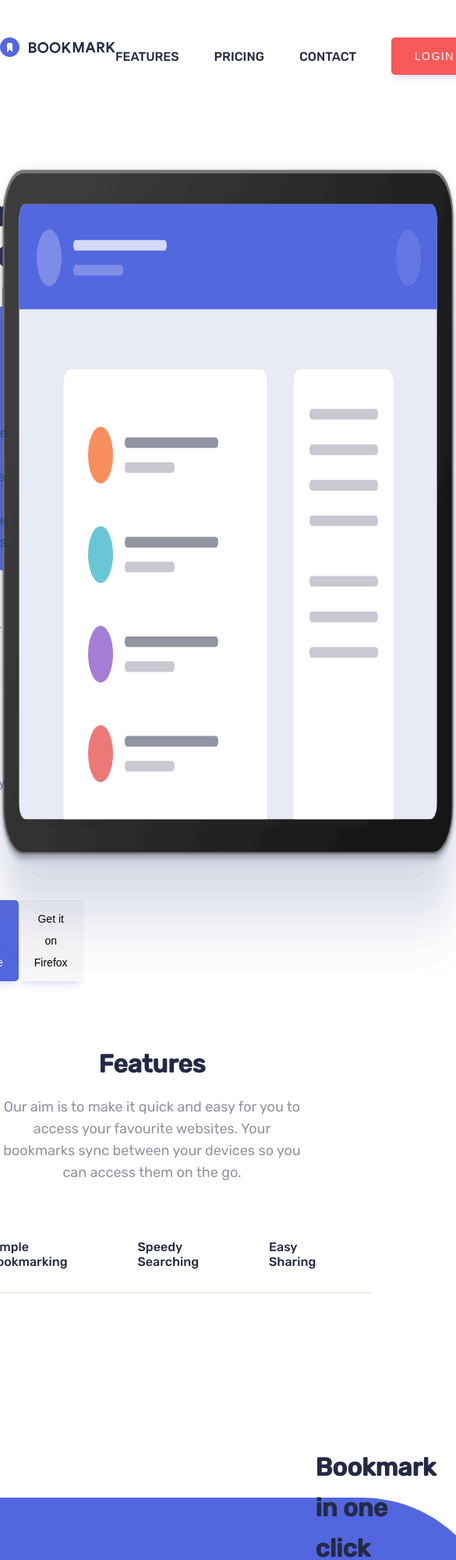
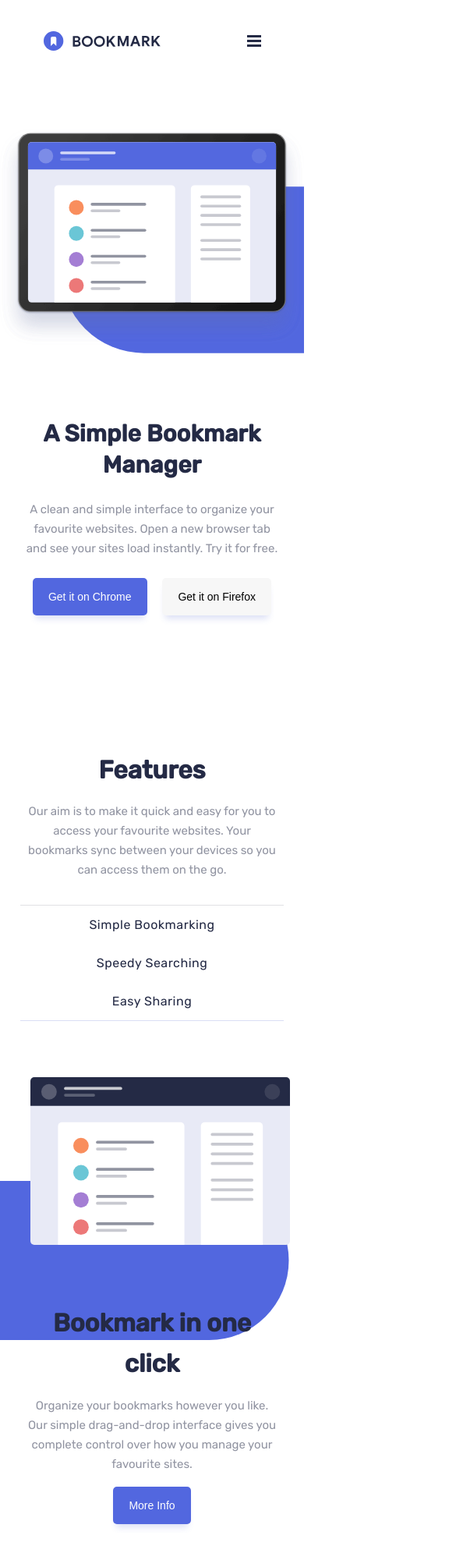
Before and after one commit to OliverVukovic/-QuantoxW5-Bookmark-Manager, a plain HTML site: page index.html in a window 390 px wide. Shown: the top 2000 px of the page at 78% size, 585 px wide, since content can reach past the window. Drawn offline with Linux system fonts and the light colour scheme.

Commit message:
mob responsive

```diff
--- a/index.html
+++ b/index.html
@@ -15,8 +15,8 @@
       <a href="#pricing">PRICING</a>
       <a href="#contact">CONTACT</a>
       <button class="red-btn">LOGIN</button>
-      <img class="menu" src="./images/icon-hamburger.svg" alt="menu">
     </nav>
+    <img class="menu" src="./images/icon-hamburger.svg" alt="menu">
   </header>
 
   <main>
@@ -66,10 +66,10 @@
 
     <section class="two">
 
-      <div class="nav-bar">
-        <a href="#simple-bookmarking">Simple Bookmarking</a>
-        <a href="#speedy-searching">Speedy Searching</a>
-        <a href="#easy-sharing">Easy Sharing</a>
+      <div class="nav-bar column">
+        <a class="bar" href="#simple-bookmarking">Simple Bookmarking</a>
+        <a class="bar" href="#speedy-searching">Speedy Searching</a>
+        <a class="bar" href="#easy-sharing">Easy Sharing</a>
       </div>
 
       <div class="modals">
@@ -80,7 +80,7 @@
 
         <div class="modal-01">
           <div class="pht">
-            <img src="./images/illustration-features-tab-1.svg" alt="illustration-features-tab-1">
+            <img class="mob" src="./images/illustration-features-tab-1.svg" alt="illustration-features-tab-1">
           </div>
 
           <div class="txt">
@@ -101,7 +101,7 @@
 
         <div class="modal-02">
           <div class="pht">
-            <img src="./images/illustration-features-tab-2.svg" alt="illustration-features-tab-2">
+            <img class="mob" src="./images/illustration-features-tab-2.svg" alt="illustration-features-tab-2">
           </div>
 
           <div class="txt">
@@ -122,7 +122,7 @@
 
         <div class="modal-03">
           <div class="pht">
-            <img src="./images/illustration-features-tab-3.svg" alt="illustration-features-tab-3">
+            <img class="mob" src="./images/illustration-features-tab-3.svg" alt="illustration-features-tab-3">
           </div>
 
           <div class="txt">
@@ -302,7 +302,7 @@
             <img class="error" src="./images/icon-error.svg" alt="icon-error">
           </div>
 
-          <button class="red-btn">
+          <button class="red-btn foot">
             Contact Us
           </button>
         </div>
--- a/style.css
+++ b/style.css
@@ -122,7 +122,6 @@ main {
 
 .order-1 {
     width: 50%;
-    background-image: url(./images/);
     padding-right: 90px;
 }
 
@@ -176,17 +175,28 @@ h2 {
     padding: 72px;
     display: flex;
     gap: 90px;
-    padding-bottom: 30px;
+    padding-bottom: 0px;
     border-bottom: 1px solid rgba(73, 93, 207, 0.2001);
 }
 
 a {
     text-decoration: none;
     color: #242A45;
-    font-weight: 500;
+    font-weight: 400;
+    font-size: 13px;
+    line-height: 17px;
+    letter-spacing: 1.5px;
 }
 a:hover {
     color: #FA5959;
+}
+
+.bar {
+    font-size: 16px;
+    letter-spacing: 0.5px;
+    padding-bottom: 30px;
+    border-bottom: 4px solid #FA5959;
+    border: none;
 }
 
 .modals {
@@ -472,4 +482,181 @@ input {
 .right-side {
     display: flex;
     gap: 40px;
+    cursor: pointer;
 }
+
+@media (max-width: 430px) {
+
+    header {
+        padding-top: 40px;
+        align-items: center;
+    }
+
+    nav {
+        display: none;
+    }
+
+    .menu {
+        display: block;
+        cursor: pointer;
+    }
+
+    main {
+        display: flex;
+        flex-direction: column;
+    }
+
+    .one {
+        flex-direction: column;
+    }
+
+    .order-1 {
+        order: 1;
+        padding: 0px;
+    }
+
+    .order-2 {
+        order: 2;
+        width: 100%;
+        margin: 0;
+        padding: 32px;
+        padding-top: 94px;
+    }
+
+
+    .extract-1 {
+        width: 80%;
+        margin-top: 170px;
+        top: 0;
+        right: 0;
+    }
+
+    h1 {
+        font-size: 30px;
+        line-height: 40px;
+        letter-spacing: 0.1px;
+        text-align: center;
+    }
+
+    p {
+        font-size: 15px;
+        line-height: 25px;
+        text-align: center;
+    }
+
+    .features {
+        padding: 32px;
+        padding-top: 140px;
+    }
+
+
+
+    .column {
+        flex-direction: column;
+        text-align: center;
+        border-top: 1px solid rgba(36, 42, 69, 0.14);
+        gap: 0px;
+        padding-top: 0px;
+    }
+
+    .bar {
+        width: 100%;
+        padding: 16px;
+    }
+
+    .modals {
+        flex-direction: column;
+        justify-content: center;
+        margin: auto;
+    }
+
+    .modal-01 {
+        width: 100%;
+        flex-direction: column;
+        padding: 0px;
+    }
+
+    .pht {
+        width: 100%;
+        padding-left: 20px;
+        margin: auto;
+        text-align: center;
+    }
+
+    .mob {
+        width: 90%;
+    }
+
+    .extract-2 {
+        width: 95%;
+        margin-top: -135px;
+        top: 1;
+    }
+
+    .txt {
+        width: 100%;
+        text-align: center;
+        align-items: center;
+        padding: 32px;
+        padding-top: 70px;
+    }
+
+    .mid-txt {
+        padding: 32px;
+        padding-top: 77px;
+    }
+
+    .three {
+        flex-direction: column;
+    }
+
+    .rows {
+        width: 100%;
+    }
+
+    label {
+        width: 100%;
+        padding-left: 32px;
+    }
+
+    .visible {
+        width: 100%;
+    }
+
+    .p-bold {
+        font-size: 15px;
+    }
+
+    .percent {
+        width: 100%;
+    }
+
+    .mail {
+        flex-direction: column;
+        width: 90%;
+        gap: 16px;
+    }
+
+    .input-field {
+        width: 100%;
+    }
+
+    .foot {
+        width: 100%;
+    }
+
+    .dark-part {
+        flex-direction: column;
+        padding-bottom: 43px;
+        gap: 8px;
+    }
+
+    .left-side {
+        flex-direction: column;
+        text-align: center;
+        align-items: center;
+        gap: 25px;
+    }
+
+
+}
```
